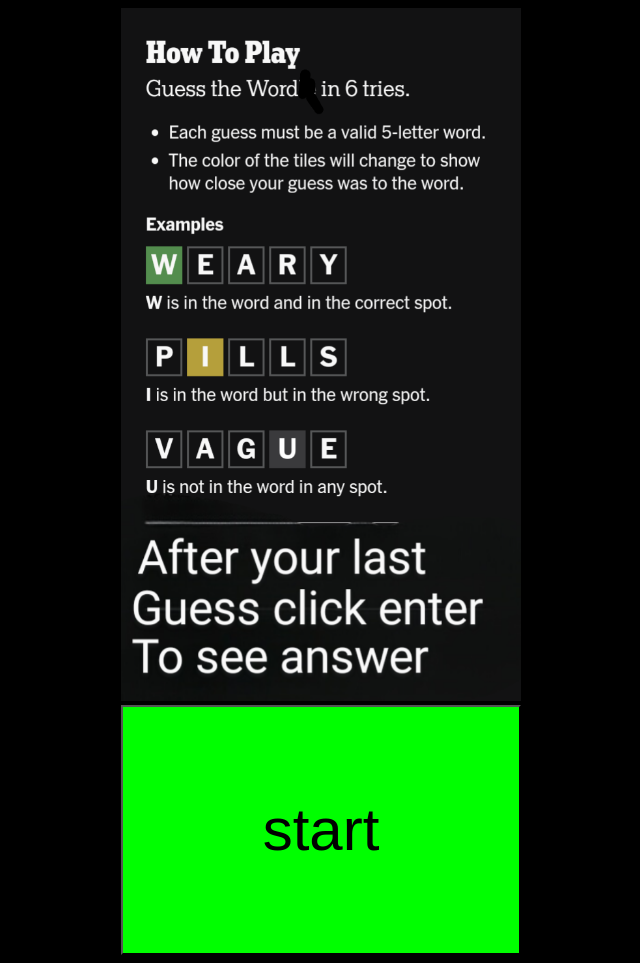
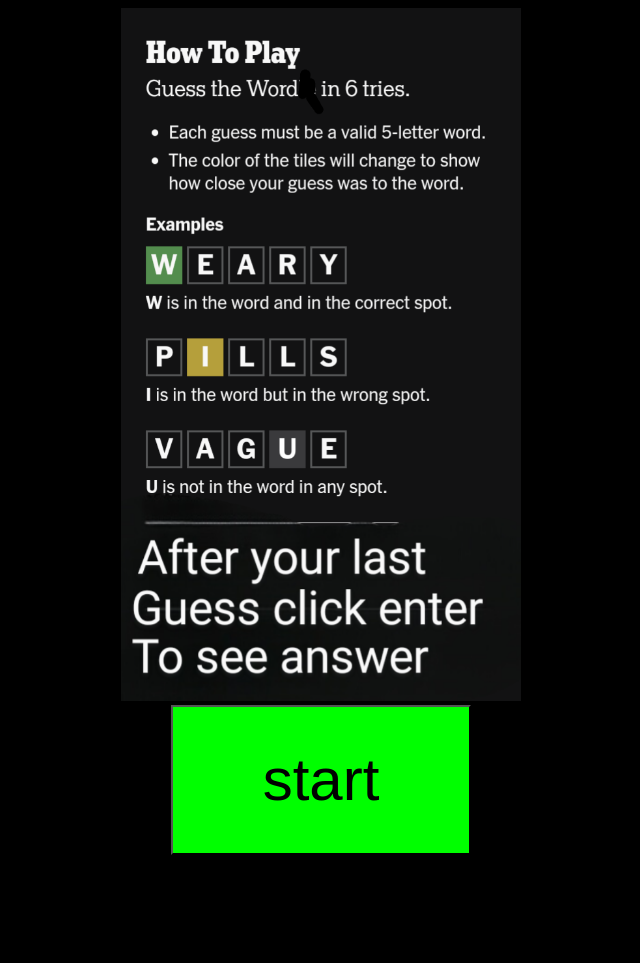
Before and after one commit to steel101/wordle.clone, a website: page index.html in a window 1280 px wide. Shown: the whole page, without its empty margins (319-959 px from the left). After the commit the page ends 863 px from the top, so only its background shows below. Drawn offline with Linux system fonts and the light colour scheme.

Commit message:
Update index.html

```diff
--- a/index.html
+++ b/index.html
@@ -5,7 +5,7 @@
   <img src="wordley.png" alt="Trulli" width="400 height="300">
 </div>
 <div style="text-align: center;">
-  <button onclick="window.location.href = 'wordle.html';" style=" background-color:#00FF00; height: 250px; width: 400px; font-size: 60px">start</button>
+  <button onclick="window.location.href = 'wordle.html';" style=" background-color:#00FF00; height: 150px; width: 300px; font-size: 60px">start</button>
 </div>
 </body>
 </html>
```
